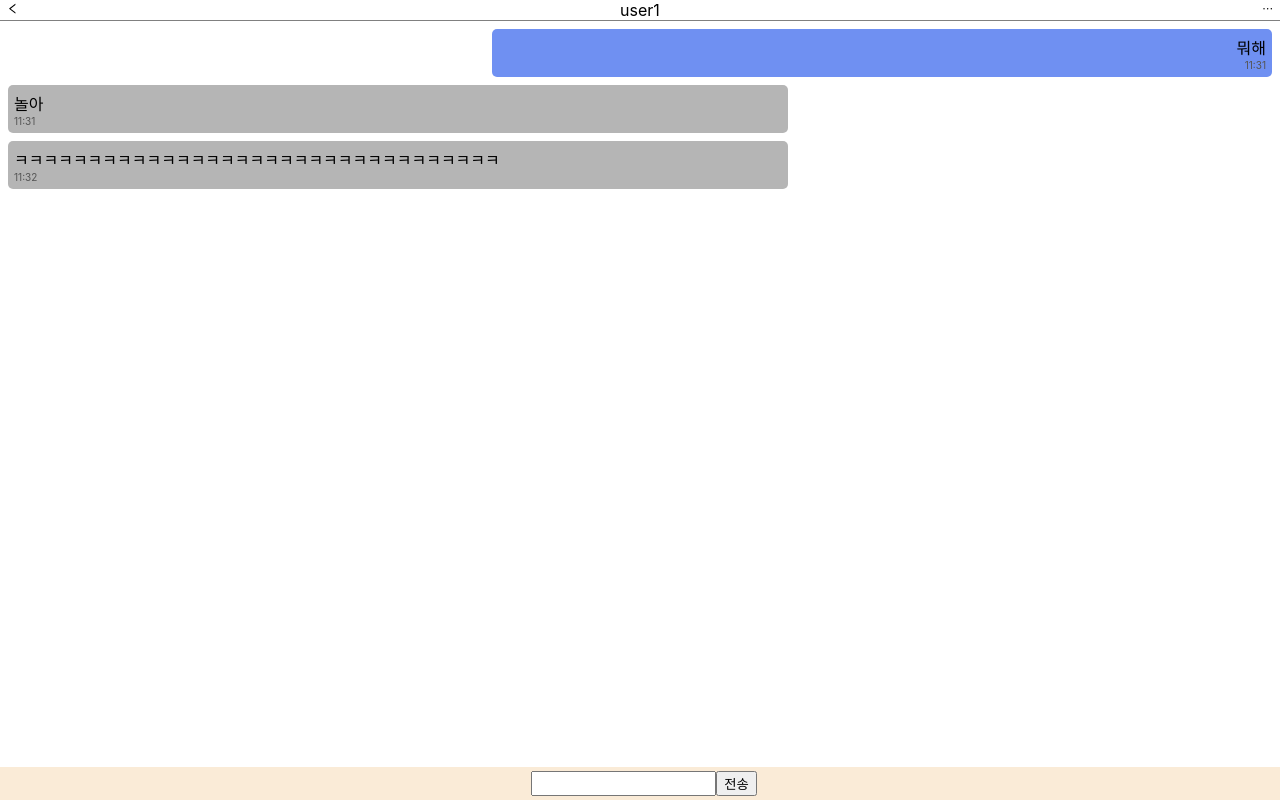
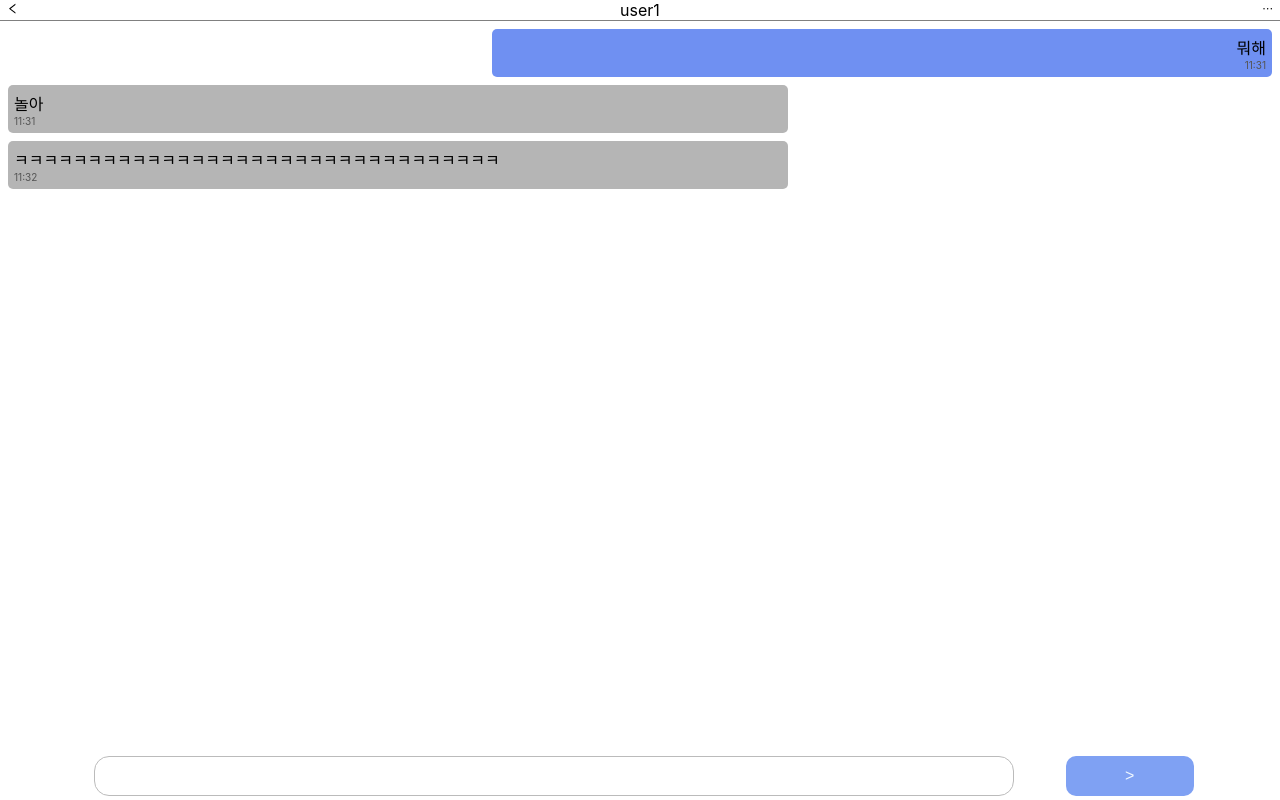
Before and after one commit to 1sTeam/react-spring-chat-frontend, a React (Create React App) app: page /chatRoom in a window 1280 px wide. Built offline with nearby package versions, Linux system fonts and the light colour scheme.

Commit message:
[Feat] : input box css 수정

```diff
--- a/src/css/ChatRoom.css
+++ b/src/css/ChatRoom.css
@@ -1,9 +1,9 @@
-#chatInput {
-  background-color: antiquewhite;
+.chatInput {
   display: flex;
   justify-content: center;
   padding: 4px;
   width: 100%;
+  height: 5%;
   position: fixed;
   bottom: 0;
   left: 0;
@@ -12,3 +12,20 @@
 .chatLogList {
   width: 100%;
 }
+
+.contentInput {
+  width: 70%;
+  border-radius: 15px;
+  border: 1px #bbbbbb solid;
+  padding-left: 12px;
+  padding-right: 10px;
+  margin-right: 4%;
+}
+.contentSubmit {
+  width: 10%;
+  background-color: #7fa1f3;
+  border: none;
+  border-radius: 10px;
+  font-size: 16px;
+  color: aliceblue;
+}
--- a/src/routers/ChatRoom.js
+++ b/src/routers/ChatRoom.js
@@ -49,9 +49,14 @@ function ChatRoom() {
           <ChatBubble key={chatLog.count} chatLog={chatLog} nowUser={nowUser} />
         ))}
       </div>
-      <form id="chatInput" onSubmit={onSubmit}>
-        <input type="text" name="talk" onChange={onChange} />
-        <input type="submit" value="전송" />
+      <form className="chatInput" onSubmit={onSubmit}>
+        <input
+          className="contentInput"
+          type="text"
+          name="talk"
+          onChange={onChange}
+        />
+        <input className="contentSubmit" type="submit" value=">" />
       </form>
     </div>
   );
```
